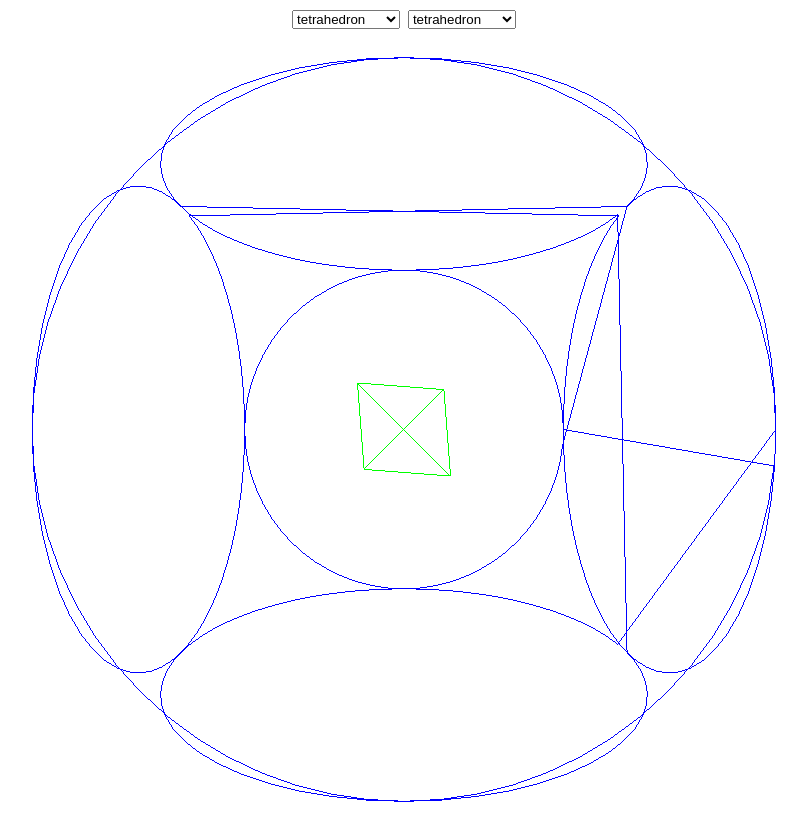
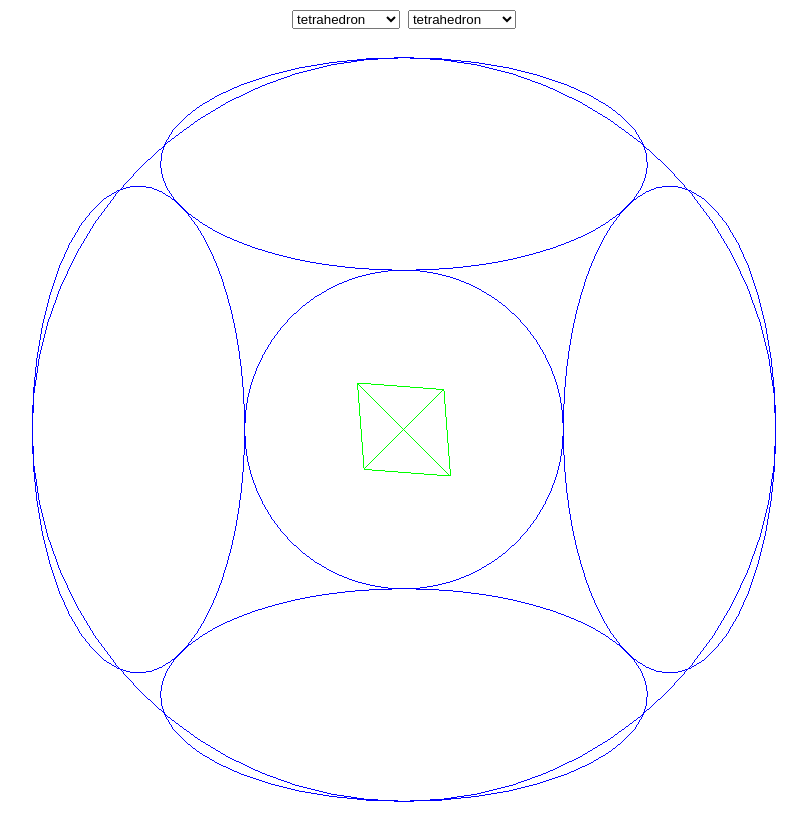
Before and after one commit to oxbits/oxbits.github.io, a plain HTML site: page platonix/logo.html in a window 1280 px wide. Shown: the whole page, without its empty margins (236-1043 px from the left). Drawn offline with Linux system fonts and the light colour scheme.

Commit message:
Update logo.html

```diff
--- a/platonix/logo.html
+++ b/platonix/logo.html
@@ -555,7 +555,8 @@ tetra_0_lines = [
 60, 61,
 61, 62,
 62, 63,
-63, 64,
+63, 0,
+
 64, 65,
 65, 66,
 66, 67,
@@ -619,7 +620,8 @@ tetra_0_lines = [
 124, 125,
 125, 126,
 126, 127,
-127, 128,
+127, 64,
+
 128, 129,
 129, 130,
 130, 131,
@@ -683,7 +685,8 @@ tetra_0_lines = [
 188, 189,
 189, 190,
 190, 191,
-191, 192,
+191, 128,
+
 192, 193,
 193, 194,
 194, 195,
@@ -747,7 +750,8 @@ tetra_0_lines = [
 252, 253,
 253, 254,
 254, 255,
-255, 256,
+255, 192,
+
 256, 257,
 257, 258,
 258, 259,
@@ -811,7 +815,8 @@ tetra_0_lines = [
 316, 317,
 317, 318,
 318, 319,
-319, 320,
+319, 256,
+
 320, 321,
 321, 322,
 322, 323,
@@ -875,7 +880,7 @@ tetra_0_lines = [
 380, 381,
 381, 382,
 382, 383,
-383, 0
+383, 320
 ];
 
 
```
